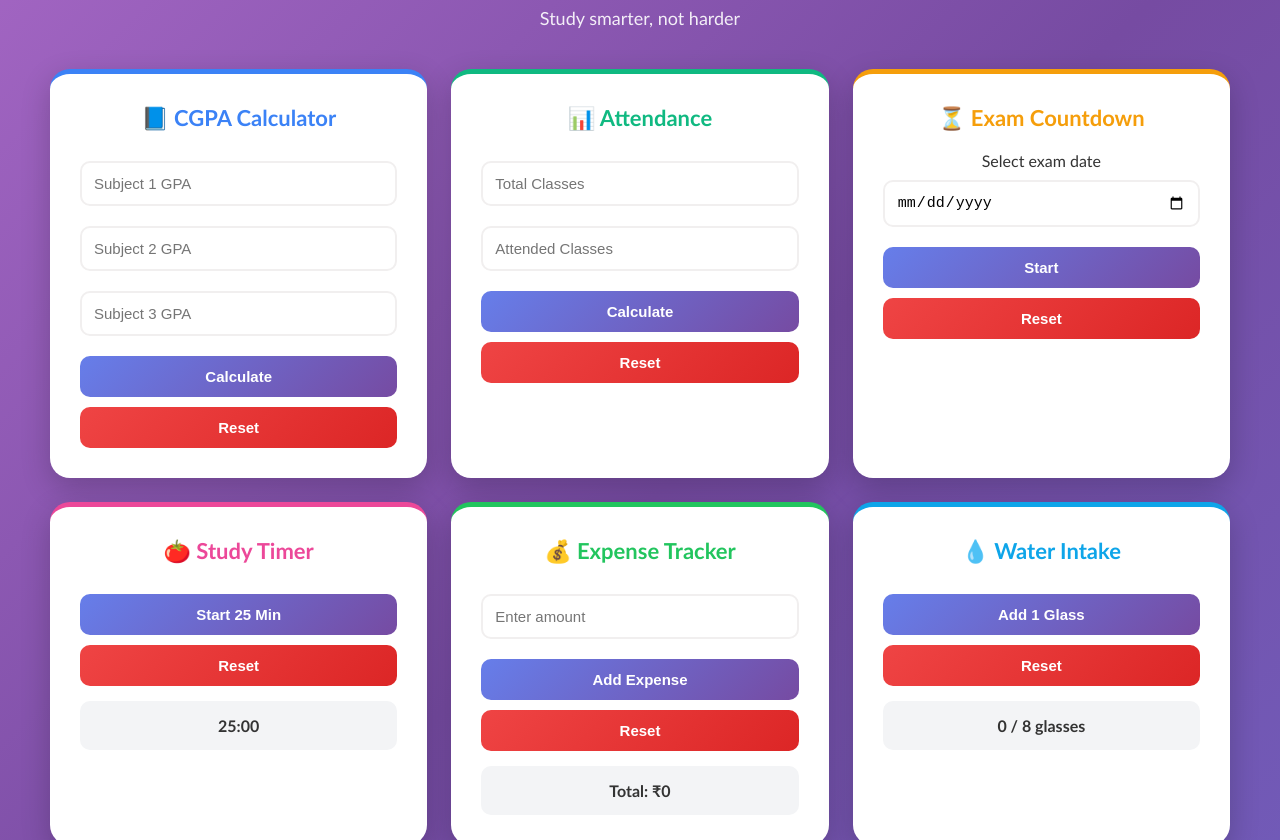
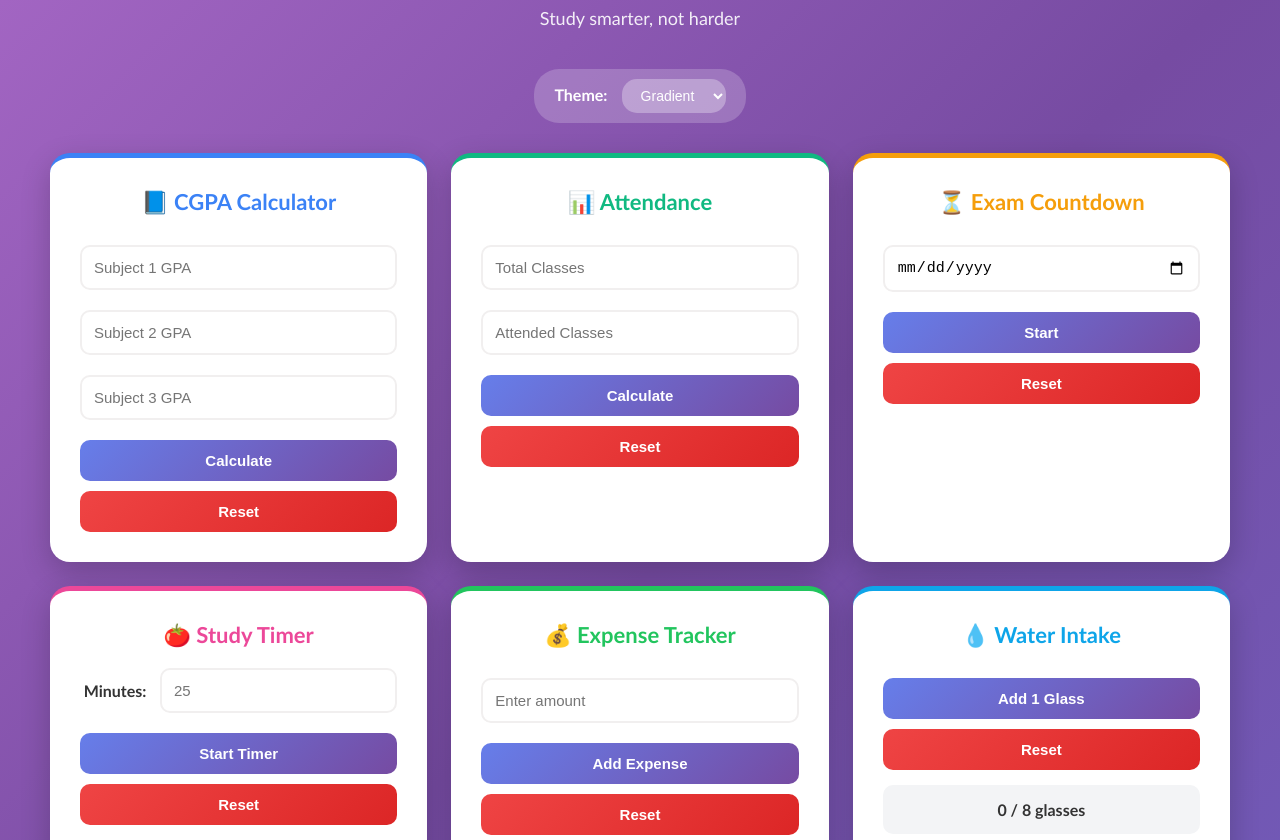
Before and after one commit to aditya-ai00/campus-utility-hub, a plain HTML site: page index.html in a window 1280 px wide. Shown: the part 112-952 px from the top of the page. Drawn offline with Linux system fonts and the light colour scheme.

Commit message:
Enhance index.html with theme selector and timer updates

```diff
--- a/index.html
+++ b/index.html
@@ -8,9 +8,22 @@
 
 </head>
 <body>
+
+<!-- Main Page -->
 <div id="mainPage">
     <h1>🎓 Campus Utility Hub</h1>
     <p class="subtitle">Study smarter, not harder</p>
+
+    <!-- Background Theme Selector -->
+    <div class="theme-selector">
+        <label>Theme:</label>
+        <select id="bgTheme" onchange="changeTheme()">
+            <option value="gradient">Gradient</option>
+            <option value="blue">Blue</option>
+            <option value="purple">Purple</option>
+            <option value="dark">Dark</option>
+        </select>
+    </div>
 
     <div class="container">
 
@@ -42,7 +55,6 @@
         <!-- Countdown -->
         <div class="card countdown">
             <h2>⏳ Exam Countdown</h2>
-            <label for="examDate">Select exam date</label>
             <input type="date" id="examDate">
 
             <button onclick="startCountdown()">Start</button>
@@ -51,11 +63,16 @@
             <p id="countdownResult"></p>
         </div>
 
-        <!-- Pomodoro -->
+        <!-- Pomodoro:Enhancement -->
         <div class="card timer">
             <h2>🍅 Study Timer</h2>
 
-            <button onclick="startTimer()">Start 25 Min</button>
+            <div class="timer-input">
+                <label>Minutes:</label>
+                <input type="number" id="timerMinutes" placeholder="25" min="1" max="120">
+            </div>
+
+            <button onclick="startTimer()">Start Timer</button>
             <button class="reset" onclick="resetTimer()">Reset</button>
 
             <p id="timerResult">25:00</p>
@@ -82,7 +99,7 @@
 
             <p id="waterResult">0 / 8 glasses</p>
         </div>
-
+        </div>
         <!-- Task Manager-->
             <div class="card contribution">
                 <h2>📅 Task Manager</h2>
@@ -92,7 +109,7 @@
     </div>
 </div>
 
-<!-- Task Manager Page -->
+<!-- PR #3: Task Manager Page -->
 <div id="taskPage" style="display: none;">
     <div class="task-page">
         <div class="header">
```
